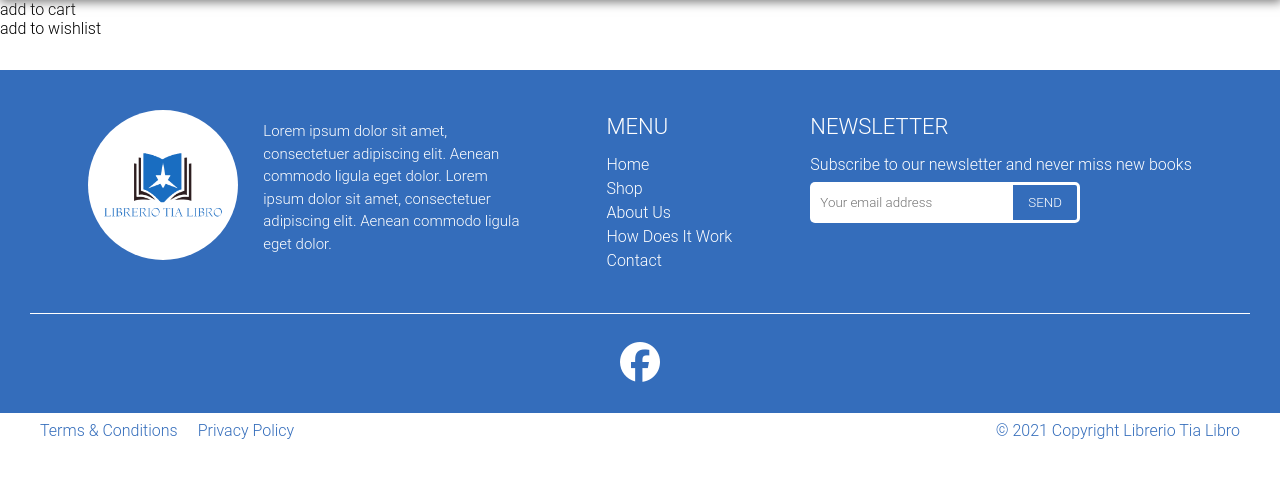
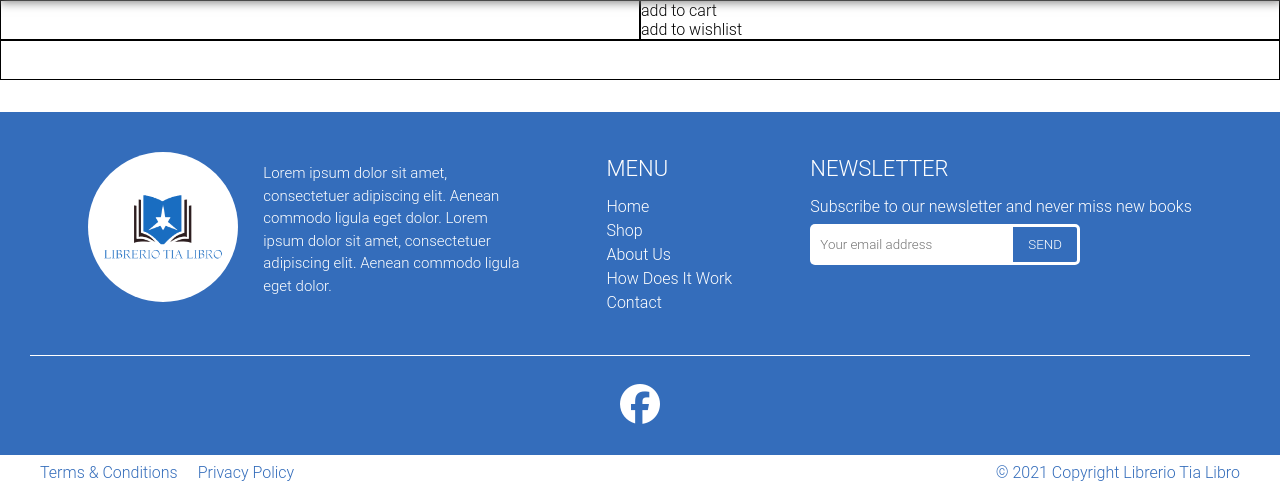
Before and after one commit to Team-A4-1/idoSite, a PHP site: page /public/views/productdetails.php in a window 1280 px wide. Shown: the part 82-572 px from the top of the page. Run offline with PHP 8.4, Linux system fonts and the light colour scheme; the template is opened without the code that fills it, so the values that code supplies are empty; some libraries are stand-ins or nearby versions.

Commit message:
Product details style update 1

```diff
--- a/public/css/productdetails.css
+++ b/public/css/productdetails.css
@@ -0,0 +1,30 @@
+.grid-container {
+  display: grid;
+  grid-template-columns: 1fr 1fr;
+  grid-template-rows: 1fr 1fr;
+  gap: 0px 0px;
+  grid-template-areas:
+    "product-detail-left product-detail-right"
+    "product-detail-bottom product-detail-bottom";
+}
+
+.product-detail-left {
+  grid-area: product-detail-left;
+  height: auto;
+  width: 100%;
+  border: 1px solid black;
+}
+
+.product-detail-right {
+  grid-area: product-detail-right;
+  height: auto;
+  width: 100%;
+  border: 1px solid black;
+}
+
+.product-detail-bottom {
+  grid-area: product-detail-bottom;
+  height: auto;
+  width: 100%;
+  border: 1px solid black;
+}
--- a/public/views/productdetails.php
+++ b/public/views/productdetails.php
@@ -1,11 +1,45 @@
+<!DOCTYPE html>
+<html lang="en">
+
 <head>
     <meta charset="UTF-8">
     <meta http-equiv="X-UA-Compatible" content="IE=edge">
     <meta name="viewport" content="width=device-width, initial-scale=1.0">
     <meta name="Author" content="Kevin Kranenburg">
-    <link rel="stylesheet" href="public\css\productdetails.css">
-    <title>About Us</title>
+    <link rel="stylesheet" href="public/css/productdetails.css">
+    <title>Book</title>
 </head>
+
+<style>
+.grid-container {
+  display: grid;
+  grid-template-columns: 1fr 1fr;
+  grid-template-rows: 1fr 1fr;
+  gap: 0px 0px;
+  grid-template-areas:
+    "product-detail-left product-detail-right"
+    "product-detail-bottom product-detail-bottom";
+}
+
+.product-detail-left {
+  grid-area: product-detail-left;
+  height: auto;
+  border: 1px solid black;
+}
+
+.product-detail-right {
+  grid-area: product-detail-right;
+  height: auto;
+  border: 1px solid black;
+}
+
+.product-detail-bottom {
+  grid-area: product-detail-bottom;
+  height: auto;
+  border: 1px solid black;
+}
+
+</style>
 
 <?php
 require_once('header-footer/header.php');
@@ -13,10 +47,16 @@ echo "<script>var id= $id;</script>";
 ?>
 <body>
     <div id="product">
+
+        <div class="grid-container">
+            <div class="product-detail-left">
                 <div class="thumbnails"></div>
                     <img id="image"></img>
             </div>
 
+
+
+            <div class="product-detail-right">
                 <div class="side">
                     <h1 id="title"></h1>
                     <p id="author"></p>
@@ -24,11 +64,21 @@ echo "<script>var id= $id;</script>";
                     <div id="addCart">add to cart</div>
                     <div id="addWishlist">add to wishlist</div>
                 </div>
+            </div>
 
+
+            <div class="product-detail-bottom">
                 <div class="botom_window">
                 <div id="tabs"></div>
                 <div id="tabdata"></div>
             </div>
+        </div>
+
+    </div>
+
+
+
+
 
     <script src="/public/scripts/product-details/details.js"></script>
 </body>
@@ -36,3 +86,5 @@ echo "<script>var id= $id;</script>";
 <?php
 require_once('header-footer/footer.php');
 ?>
+
+</html>
```
Also changed, not shown: 1 other file. Lines whose indentation alone changed are shown as unchanged.
